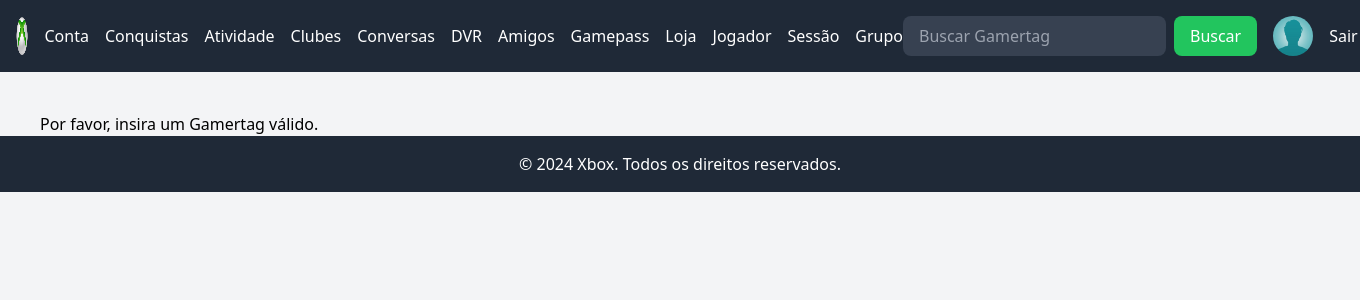
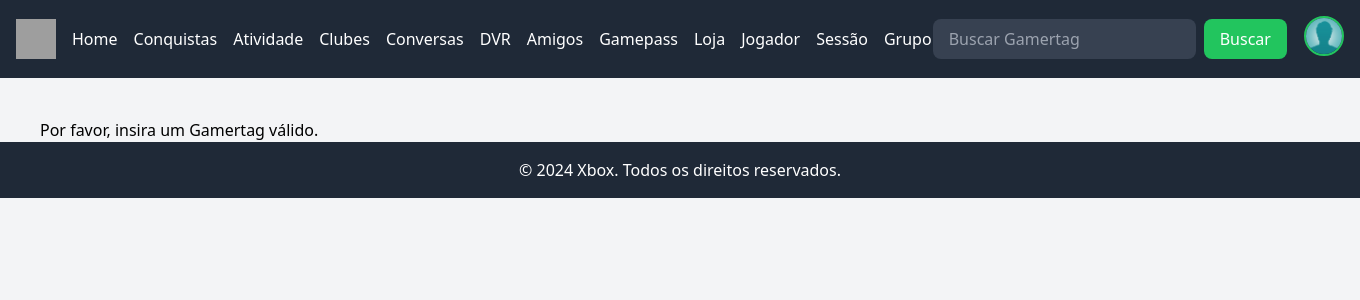
Before and after one commit to AndersonC96/XboxLive, a PHP site: page /pages/search.php in a window 1360 px wide. Shown: the top 300 px of the page. Run offline with PHP 8.4, Linux system fonts and the light colour scheme; the visitor is signed in with stand-in values (Sample User, id 1); data that the repository does not hold is empty; some libraries are stand-ins or nearby versions; grey boxes are pictures that could not be loaded.

Commit message:
Update navbar.php

```diff
--- a/includes/navbar.php
+++ b/includes/navbar.php
@@ -1,7 +1,7 @@
 <?php
     session_start();
     require '../config/db.php';
-    require '../config/api.php';
+    require_once '../config/api.php';
     $user_id = $_SESSION['user_id'];
     $stmt = $pdo->prepare("SELECT xuid FROM users WHERE id = :user_id");
     $stmt->execute(['user_id' => $user_id]);
@@ -28,25 +28,14 @@
         $gamerpic = '../img/default_avatar.jpg';
         $gamertag = 'Usuário';
     }
-    $searchResult = null;
-    if (isset($_GET['gamertag_search'])) {
-        $searchGamertag = trim($_GET['gamertag_search']);
-        if (!empty($searchGamertag)) {
-            $searchEndpoint = "search/{$searchGamertag}";
-            $searchResponse = openXBLRequest($searchEndpoint);
-            if (isset($searchResponse['results'][0])) {
-                $searchResult = $searchResponse['results'][0];
-            }
-        }
-    }
 ?>
 <nav class="bg-gray-800 p-4">
     <div class="flex justify-between items-center">
         <div class="flex items-center space-x-4">
             <a href="dashboard.php">
-                <img src="../img/logo2.png" alt="Xbox Logo" class="w-10 h-10">
+                <img src="https://upload.wikimedia.org/wikipedia/commons/thumb/4/43/Xbox_logo_2012.svg/1200px-Xbox_logo_2012.svg.png" alt="Xbox Logo" class="w-10 h-10">
             </a>
-            <a href="dashboard.php" class="text-white">Conta</a>
+            <a href="dashboard.php" class="text-white">Home</a>
             <a href="#" class="text-white">Conquistas</a>
             <a href="#" class="text-white">Atividade</a>
             <a href="#" class="text-white">Clubes</a>
@@ -59,22 +48,26 @@
             <a href="#" class="text-white">Sessão</a>
             <a href="#" class="text-white">Grupo</a>
         </div>
-        <div class="flex items-center space-x-4">
-            <form action="../pages/search.php" method="GET" class="flex">
-                <input type="text" name="gamertag_search" placeholder="Buscar Gamertag" class="px-4 py-2 rounded-lg bg-gray-700 text-white focus:outline-none focus:ring-2 focus:ring-green-400" required>
-                <button type="submit" class="ml-2 bg-green-500 text-white px-4 py-2 rounded-lg">Buscar</button>
-            </form>
-            <img src="<?php echo $gamerpic; ?>" alt="Profile" class="w-10 h-10 rounded-full">
-            <a href="logout.php" class="text-white">Sair</a>
+        <form action="search.php" method="GET" class="flex">
+            <input type="text" name="gamertag_search" placeholder="Buscar Gamertag" class="px-4 py-2 rounded-lg bg-gray-700 text-white focus:outline-none focus:ring-2 focus:ring-green-400" required>
+            <button type="submit" class="ml-2 bg-green-500 text-white px-4 py-2 rounded-lg">Buscar</button>
+        </form>
+        <div class="relative ml-4">
+            <button class="focus:outline-none">
+                <img src="<?php echo $gamerpic; ?>" alt="Profile" class="w-10 h-10 rounded-full border-2 border-green-500" id="user-menu-button">
+            </button>
+            <div id="user-menu" class="hidden absolute right-0 mt-2 w-48 bg-white text-gray-800 rounded-lg shadow-lg py-2 z-50">
+                <a href="#" class="block px-4 py-2 text-sm hover:bg-gray-200">Alertas</a>
+                <a href="#" class="block px-4 py-2 text-sm hover:bg-gray-200">Gerar Gamertag</a>
+                <a href="#" class="block px-4 py-2 text-sm hover:bg-gray-200">Presença</a>
+                <a href="logout.php" class="block px-4 py-2 text-sm text-red-600 hover:bg-gray-200">Sair</a>
+            </div>
         </div>
     </div>
 </nav>
-<?php if ($searchResult): ?>
-<div class="container mx-auto mt-6 bg-gray-800 text-white p-4 rounded-md shadow-md">
-    <h2 class="text-2xl font-bold">Resultado da Busca</h2>
-    <p><strong>Gamertag:</strong> <?php echo $searchResult['gamertag']; ?></p>
-    <p><strong>Gamerscore:</strong> <?php echo $searchResult['gamerscore']; ?></p>
-    <p><strong>Tier:</strong> <?php echo $searchResult['tier']; ?></p>
-    <img src="<?php echo $searchResult['displayPicRaw']; ?>" alt="Imagem do Gamertag" class="w-24 h-24 rounded-full">
-</div>
-<?php endif; ?>
+<script>
+    document.getElementById('user-menu-button').addEventListener('click', function() {
+        var menu = document.getElementById('user-menu');
+        menu.classList.toggle('hidden');
+    });
+</script>
```
